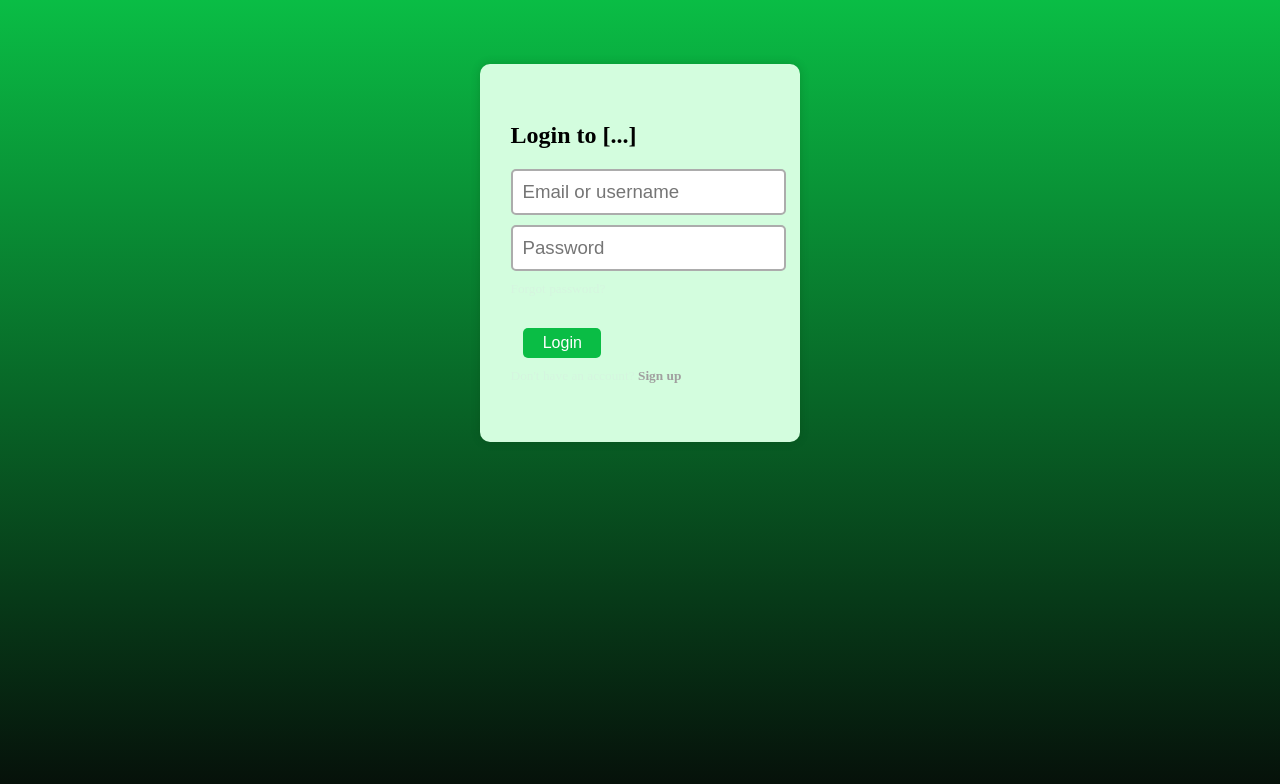
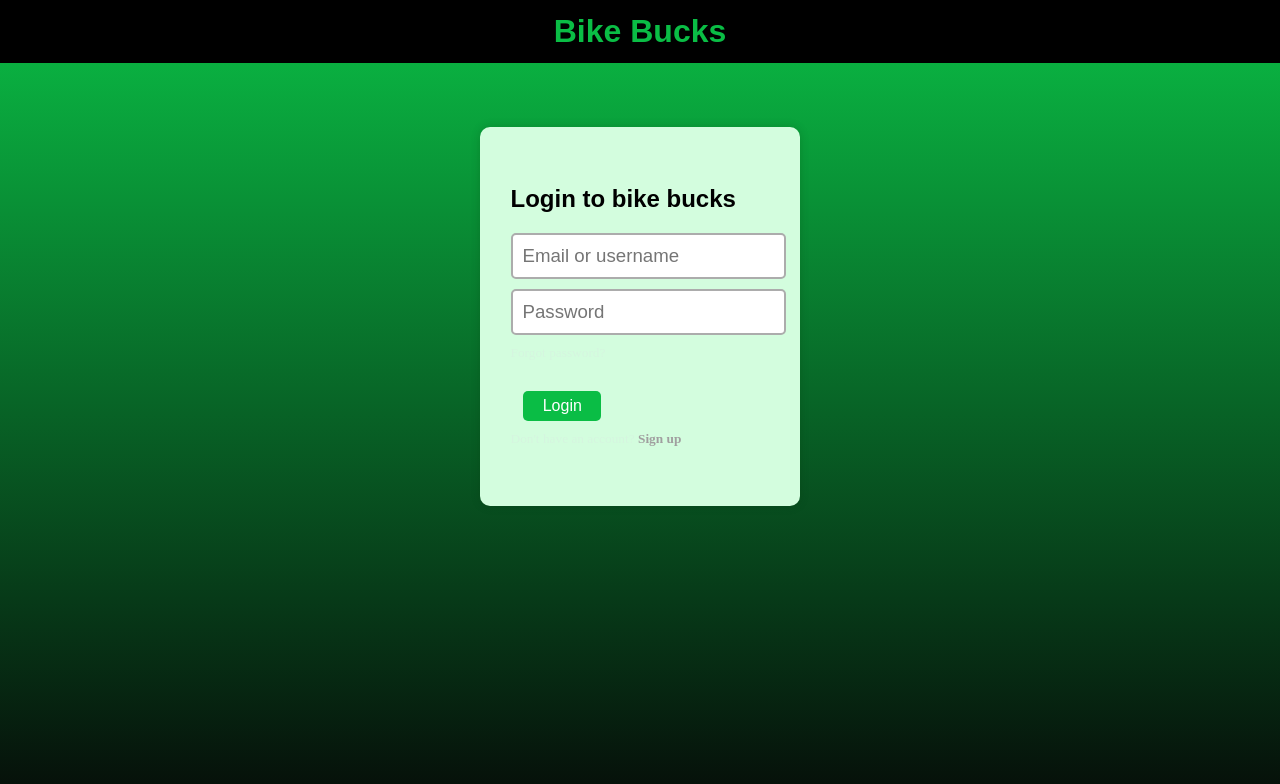
Before and after one commit to tonythetiger31/geo-bike, a React (Vite) app: page / in a window 1280 px wide. Shown: the top 784 px of the page. Built offline with nearby package versions, Linux system fonts and the light colour scheme.

Commit message:
added nav bar

```diff
--- a/src/App.jsx
+++ b/src/App.jsx
@@ -5,12 +5,14 @@ import Navigation from "./components/navigation";
 import ProfileSettings from "./components/profilesettings";
 import AccountSettings from "./components/accountsettings";
 import QuoteHistory from "./components/quotehistory";
+import Navbar from "./components/navbar";
 
 const App = () => {
   return (
     <div className="body">
+		<Navbar/>
       <Router>
-        <Routes>
+		   <Routes>
           <Route path="/" element={<LoginForm />} />
           <Route path="/register" element={<RegisterForm />} />
           <Route path="/home" element={<Navigation />} />
--- a/src/components/login.jsx
+++ b/src/components/login.jsx
@@ -24,7 +24,7 @@ const LoginForm = (props) => {
   return (
     <div className="login">
       <form onSubmit={handleSubmit}>
-        <h2 className="inline">Login to [...]</h2>
+        <h2 className="inline">Login to bike bucks</h2>
         <div>
           <input
             className="textarea"
--- /dev/null
+++ b/src/components/navbar.jsx
@@ -0,0 +1,11 @@
+import React from 'react';
+
+export default function () {
+	return (
+		<>
+			<h1 className="header">
+				<center>Bike Bucks</center>
+			</h1>
+		</>
+	);
+}
--- a/src/components/register.jsx
+++ b/src/components/register.jsx
@@ -30,7 +30,7 @@ const RegisterForm = (props) => {
   return (
     <div className="login">
       <form onSubmit={handleSubmit}>
-        <h2 className="inline">Register to [...]</h2>
+        <h2 className="inline">Register to bike bucks</h2>
         <div>
           <input
             className="textarea"
--- a/src/index.css
+++ b/src/index.css
@@ -174,6 +174,19 @@ ul {
   text-decoration: none;
   display: inline-block;
 }
+
+.inline{
+	font-family: Arial, Helvetica, sans-serif;
+}
+
+.header{
+	background-color: rgb(0,0,0);
+	font-family: Arial, Helvetica, sans-serif;
+	margin-top: 0;
+	padding: 1% 0;
+	color:#0abd45;
+}
+
 .button:hover {
   background-color: #74c28e;
 }
```
